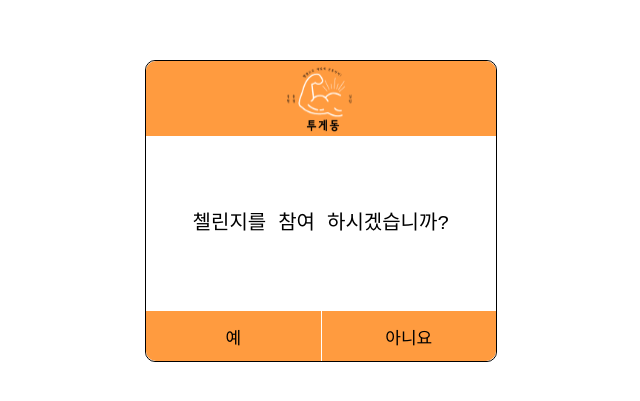
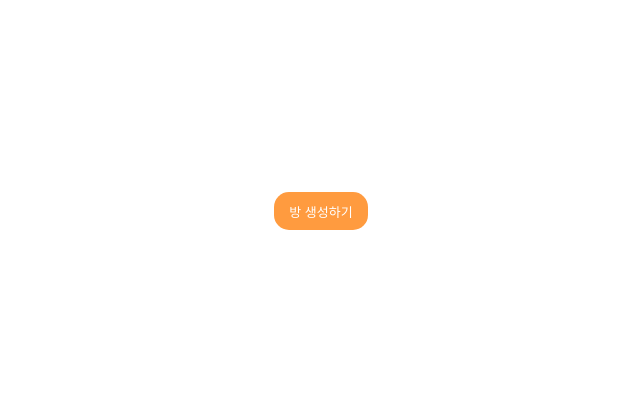
Before and after one commit to mju-KyungDongWonJeong/Togedong-front-end, a React (Create React App) app: page / in a window 1280 px wide. Shown: the part 189-590 px from the top of the page, without its empty margins (319-959 px from the left). Built offline with nearby package versions, Linux system fonts and the light colour scheme; a web font is replaced by a local one.

Commit message:
feat: MediumButton Component 구현 및 event 구현

```diff
--- a/src/App.tsx
+++ b/src/App.tsx
@@ -2,12 +2,13 @@ import styled, { ThemeProvider } from 'styled-components';
 import { theme } from './styles/Theme';
 import './App.css';
 import ChallengeApply from './assets/modal/ChallengeApply';
-
+import SmallButton from './assets/component/SmallButton';
 function App() {
   return (
     <ThemeProvider theme={theme}>
       <Divv>
-        <ChallengeApply />
+        {/* <ChallengeApply /> */}
+        <SmallButton text="방 생성하기" />
       </Divv>
     </ThemeProvider>
   );
--- a/src/assets/component/LargeButton.tsx
+++ b/src/assets/component/LargeButton.tsx
@@ -8,8 +8,12 @@ interface LargeButtonInterface {
   text: string;
 }
 
+const handleClick = () => {
+  console.log('Click');
+};
+
 const LargeButton: React.FC<LargeButtonInterface> = ({ text }) => {
-  return <Button>{text}</Button>;
+  return <Button onClick={handleClick}>{text}</Button>;
 };
 
 export default LargeButton;
--- a/src/assets/component/SmallButton.tsx
+++ b/src/assets/component/SmallButton.tsx
@@ -1,26 +1,37 @@
 import styled from 'styled-components';
 
 /**
- * 사용하실 때 <SmallButton text="챌린지" /> 형식으로 사용하시면 됩니다.
+ * 사용하실 때 <SmallButton text="게임하기!" /> 형식으로 사용하시면 됩니다.
  */
 
 interface SmallButtonInterface {
   text: string;
 }
 
+const handleClick = () => {
+  console.log('click');
+};
+
 const SmallButton: React.FC<SmallButtonInterface> = ({ text }) => {
-  return <Button>{text}</Button>;
+  return (
+    <Button text={text} onClick={handleClick}>
+      {text}
+    </Button>
+  );
 };
 
 export default SmallButton;
 
-const Button = styled.button`
+const Button = styled.button<{ text: string }>`
   display: flex;
   justify-content: center;
   align-items: center;
-  width: 99px;
-  height: 40px;
-  border-radius: 20px;
-  font-size: 15px;
+  width: ${(props) =>
+    props.text.length > 5 ? '94px' : props.text.length > 4 ? '127px' : '93px'};
+  height: ${(props) =>
+    props.text.length > 5 ? '38px' : props.text.length > 4 ? '55px' : '38px'};
+  border-radius: 15px;
+  font-size: ${(props) => (props.text.length == 5 ? '20px' : '13px')};
+  color: ${({ theme }) => theme.colors.WHITE};
   background-color: ${({ theme }) => theme.colors.ORANGE1};
 `;
```
Also changed, not shown: src/assets/component/MediumButton.tsx (added, +30 -0 lines).
